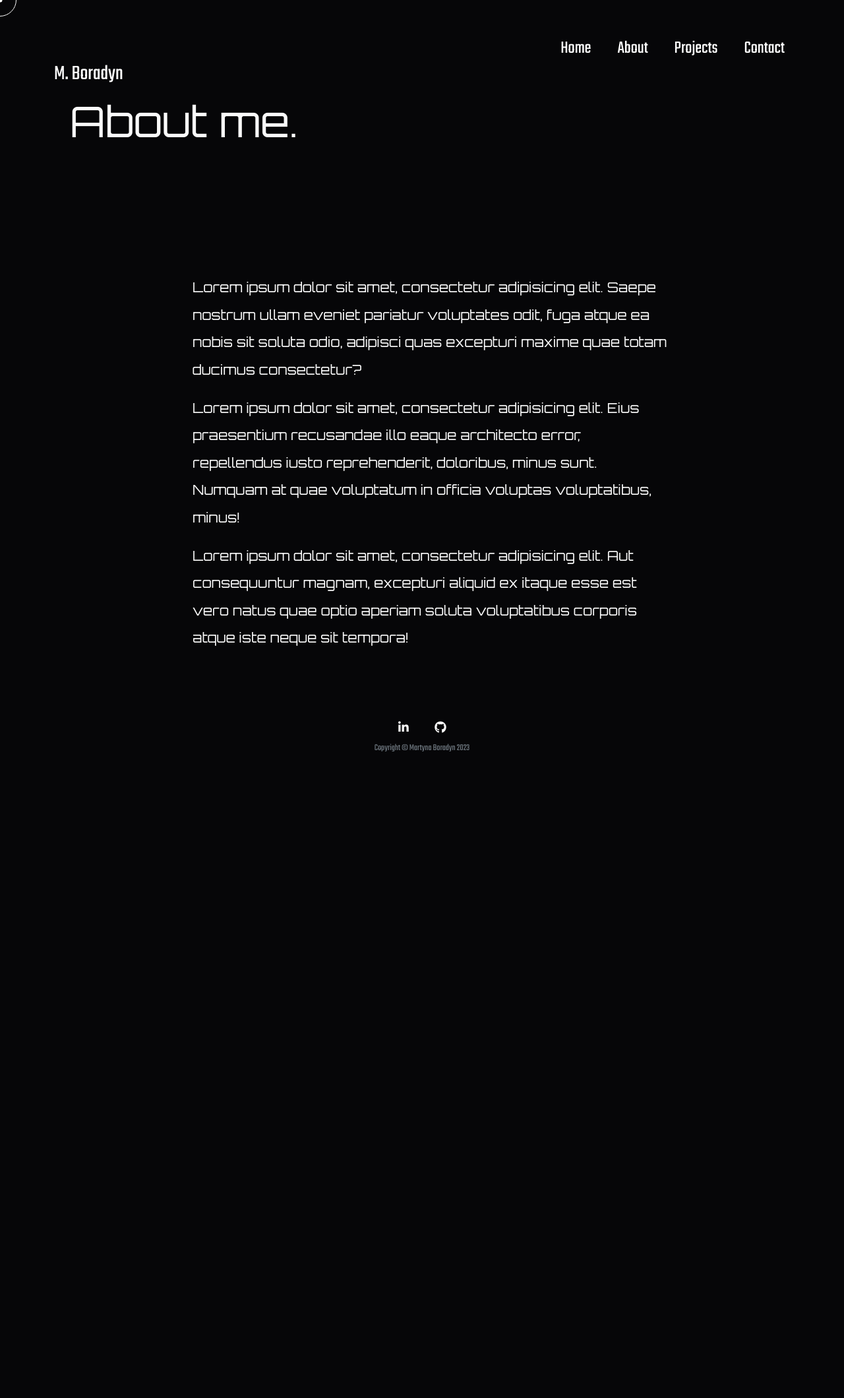
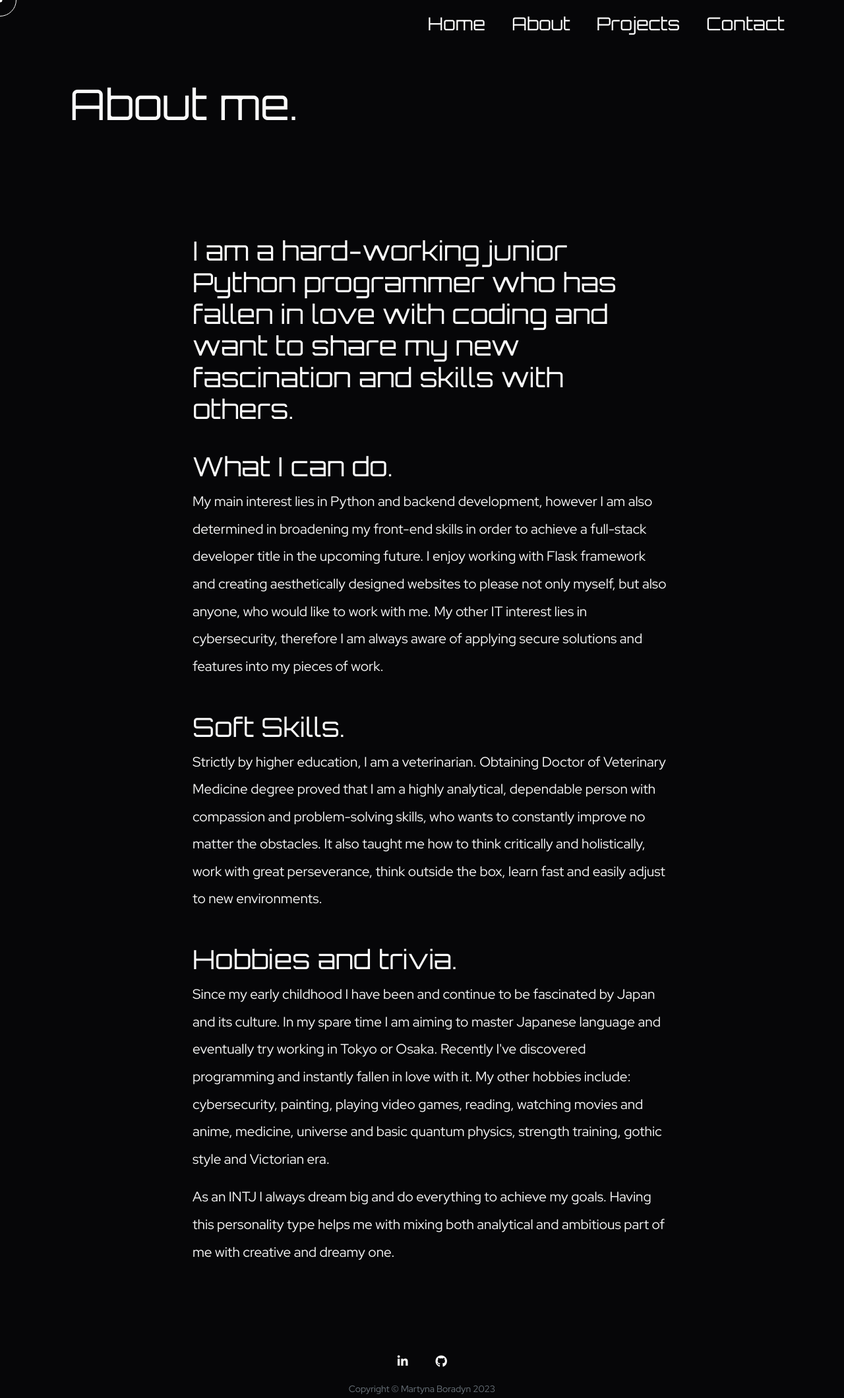
Before and after one commit to Veluthil/Portfolio-Project, a Flask app: page /about in a window 1280 px wide. Shown: the whole page at 66% size. Before the commit the page ends 1139 px from the top, so only its background shows below. Run offline with Flask 2, Linux system fonts and the light colour scheme; some libraries are stand-ins or nearby versions.

Commit message:
Changes and new content in .html, .css and .js.

```diff
--- a/static/css/custom-styles.css
+++ b/static/css/custom-styles.css
@@ -16,12 +16,13 @@ body {
     padding: 0;
     box-sizing: border-box;
     background: var(--background);
-    font-family: 'Teko', sans-serif;
+    font-family: 'Orbitron', sans-serif;
     font-size: 1.3rem;
 }
 
 p {
     line-height: 2;
+    font-family: 'Red Hat Display', sans-serif;
 }
 
 section {
@@ -74,12 +75,6 @@ section {
     font-size: 1.7rem;
 }
 
-.navbar-brand {
-    font-size: 2rem;
-    padding-top: 5rem;
-    background: transparent;
-}
-
 .nav-item {
     margin: 0 0 0 1.5rem;
 }
@@ -95,16 +90,10 @@ ul.navbar-nav a:hover {
 }
 
 .footer-section {
+    padding-top: 15vh;
     position: relative;
     width: 100%;
     item-align: center;
-}
-
-footer {
-    position: absolute;
-    padding-top: 5rem;
-    margin-bottom: 0;
-    width: 100%;
 }
 
 footer .list-inline {
--- a/static/js/custom-js.js
+++ b/static/js/custom-js.js
@@ -0,0 +1,16 @@
+$(document).ready(function() {
+  var banner_height = $("#navscroll").height();
+  var lastScrollTop = 0;
+  $(window).scroll(function() {
+    var scroll = $(window).scrollTop();
+    var currScrollTop = $(this).scrollTop();
+    if (scroll >= banner_height && currScrollTop > lastScrollTop) {
+      $("#banner").hide();
+    } else {
+      $("#banner").show();
+    }
+    lastScrollTop = currScrollTop;
+
+  });
+
+});
--- a/templates/about.html
+++ b/templates/about.html
@@ -1,14 +1,39 @@
 {% include "header.html" %}
 <div class="container main">
-    <p class="contact">About me.</p>
+    <h1 class="contact">About me.</h1>
 </div>
     <br>
 <div class="container main">
     <div class="row">
       <div class="col-lg-8 col-md-10 mx-auto">
-        <p>Lorem ipsum dolor sit amet, consectetur adipisicing elit. Saepe nostrum ullam eveniet pariatur voluptates odit, fuga atque ea nobis sit soluta odio, adipisci quas excepturi maxime quae totam ducimus consectetur?</p>
-        <p>Lorem ipsum dolor sit amet, consectetur adipisicing elit. Eius praesentium recusandae illo eaque architecto error, repellendus iusto reprehenderit, doloribus, minus sunt. Numquam at quae voluptatum in officia voluptas voluptatibus, minus!</p>
-        <p>Lorem ipsum dolor sit amet, consectetur adipisicing elit. Aut consequuntur magnam, excepturi aliquid ex itaque esse est vero natus quae optio aperiam soluta voluptatibus corporis atque iste neque sit tempora!</p>
+          <h1>I am a hard-working junior Python programmer who has fallen in love with coding and want to share
+              my new fascination and skills with others.</h1>
+          <br>
+          <h1>What I can do.</h1>
+          <p>My main interest lies in Python and backend development, however I am also determined in broadening my
+              front-end skills in order to achieve a full-stack developer title in the upcoming future.
+              I enjoy working with Flask framework and creating aesthetically designed websites to please not only
+              myself, but also anyone, who would like to work with me.
+              My other IT interest lies in cybersecurity, therefore I am always aware of applying secure solutions and
+              features into my pieces of work.</p>
+          <br>
+          <h1>Soft Skills.</h1>
+          <p>Strictly by higher education, I am a veterinarian. Obtaining Doctor of Veterinary Medicine degree proved
+              that I am a highly analytical, dependable person with compassion and problem-solving skills, who wants
+              to constantly improve no matter the obstacles.
+              It also taught me how to think critically and holistically, work with great perseverance, think outside
+              the box, learn fast and easily adjust to new environments.</p>
+          <br>
+          <h1>Hobbies and trivia.</h1>
+          <p>Since my early childhood I have been and continue to be fascinated by Japan and its culture.
+              In my spare time I am aiming to master Japanese language and eventually try working in Tokyo or Osaka.
+              Recently I've discovered programming and instantly fallen in love with it. My other hobbies include:
+              cybersecurity, painting, playing video games, reading, watching movies and anime, medicine,
+              universe and basic quantum physics, strength training, gothic style and Victorian era.
+          </p>
+          <p>As an INTJ I always dream big and do everything to achieve my goals. Having this personality
+              type helps me with mixing both analytical and ambitious part of me with creative and dreamy one.
+          </p>
       </div>
     </div>
   </div>
--- a/templates/footer.html
+++ b/templates/footer.html
@@ -1,4 +1,5 @@
 <!-- Footer -->
+{% if not main_page: %}
 <section class="footer-section">
     <footer>
         <div class="container">
@@ -27,6 +28,7 @@
                 </div>
             </div>
         </div>
+        {% endif %}
         <div class="cursor-outer"></div>
 <div class="cursor-inner"></div>
 
--- a/templates/header.html
+++ b/templates/header.html
@@ -1,3 +1,5 @@
+<script src="https://ajax.googleapis.com/ajax/libs/jquery/2.1.1/jquery.min.js"></script>
+
 <!DOCTYPE html>
 <html lang="en">
 
@@ -15,8 +17,7 @@
     <!-- Custom fonts for this template -->
     <link href='https://fonts.googleapis.com/css?family=Lora:400,700,400italic,700italic' rel='stylesheet'
           type='text/css'>
-    <link href='https://fonts.googleapis.com/css?family=Open+Sans:300italic,400italic,600italic,700italic,800italic,400,300,600,700,800'
-          rel='stylesheet' type='text/css'>
+    <link href="https://fonts.googleapis.com/css2?family=IBM+Plex+Sans&family=Red+Hat+Display&display=swap" rel="stylesheet">
 
     <!-- Custom styles for this template -->
     <link href="{{ url_for('static', filename='css/styles.css')}}" rel="stylesheet">
@@ -33,11 +34,10 @@
 
 <body>
 <!-- Navigation -->
-<nav class="navbar navbar-expand-lg navbar-dark me-auto fixed-top" id="mainNav">
+<div id="banner" class="container-fluid">
+<nav class="navbar navbar-expand-lg navbar-dark me-auto fixed-top" id="mainNav" >
     <div class="container">
-        {% if not main_page: %}
-            <a class="navbar-brand" href="{{ url_for('home') }}">M. Boradyn</a>
-        {% endif %}
+        <!--    <a class="navbar-brand" href="#">MBoradyn</a>-->
         <button class="navbar-toggler navbar-toggler-right border-0" type="button" data-bs-toggle="collapse"
                 data-bs-target="#navbarNavAltMarkup" aria-controls="navbarNavAltMarkup" aria-expanded="false"
                 aria-label="Toggle navigation">
@@ -62,3 +62,8 @@
         </div>
     </div>
 </nav>
+</div>
+
+
+<script src="https://cdnjs.cloudflare.com/ajax/libs/tether/1.4.0/js/tether.min.js" integrity="sha384-DztdAPBWPRXSA/3eYEEUWrWCy7G5KFbe8fFjk5JAIxUYHKkDx6Qin1DkWx51bBrb" crossorigin="anonymous"></script>
+<script src="https://maxcdn.bootstrapcdn.com/bootstrap/4.0.0-alpha.6/js/bootstrap.min.js" integrity="sha384-vBWWzlZJ8ea9aCX4pEW3rVHjgjt7zpkNpZk+02D9phzyeVkE+jo0ieGizqPLForn" crossorigin="anonymous"></script>
```
Also changed, not shown: other parts of static/css/custom-styles.css (+52 -0 lines), templates/contact.html (+9 -7 lines), templates/index.html (+12 -4 lines), templates/projects.html (+9 -4 lines).
